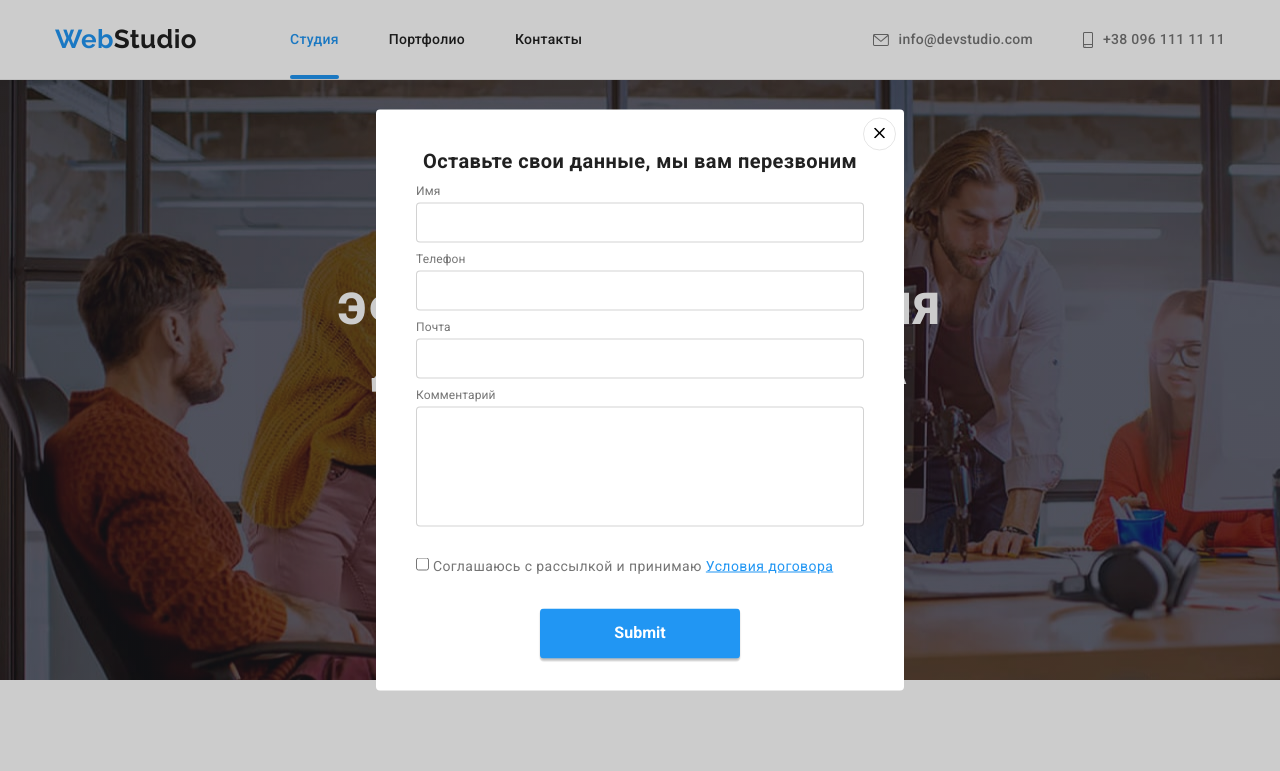
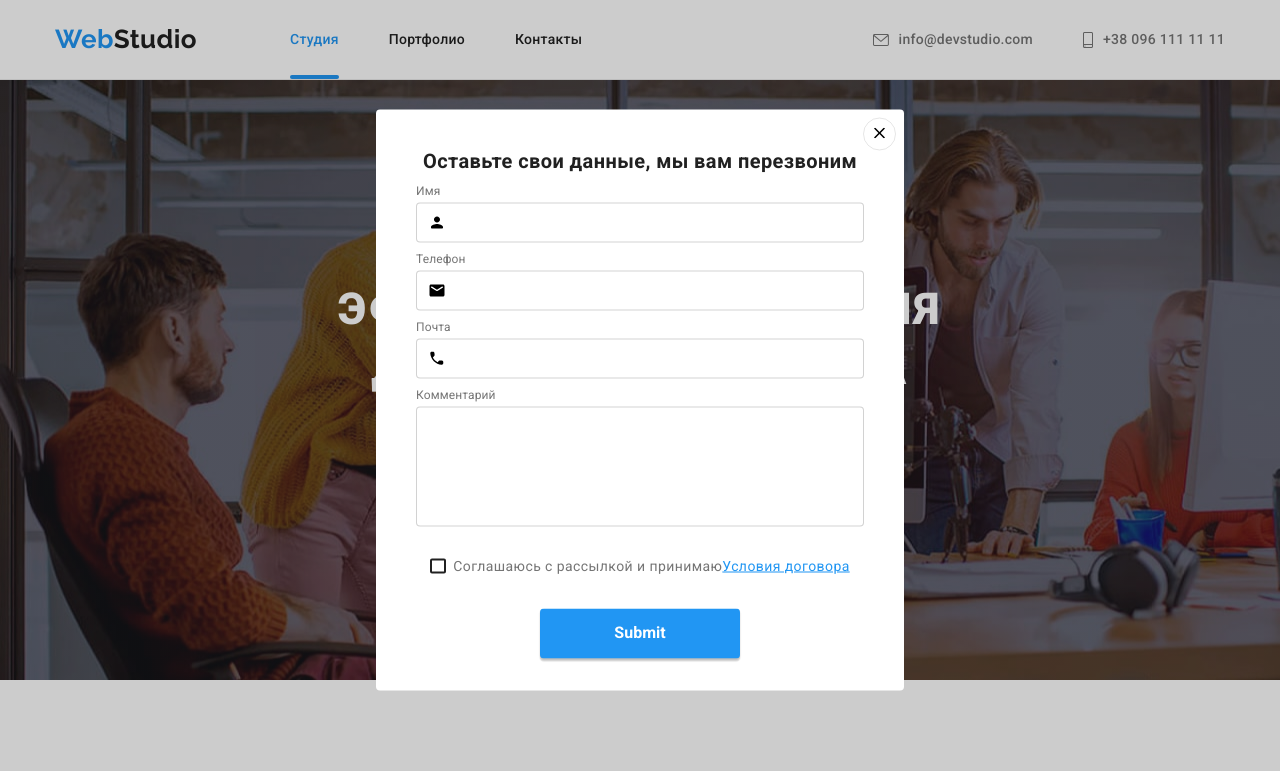
Before and after one commit to vvdiduh/goit-markup-hw-06, a plain HTML site: page index.html in a window 1280 px wide. Both pictures are taken after a click on the button "Заказать услугу". Shown: the top 771 px of the page. Drawn offline with nearby package versions, Linux system fonts and the light colour scheme.

Commit message:
add icon-form

```diff
--- a/css/styles.css
+++ b/css/styles.css
@@ -701,6 +701,11 @@ footer {
     background-color: transparent;
 }
 
+.close-modal:hover{
+    fill: var(--color-hover);
+    cursor: pointer;
+}
+
 .modal-title {
     font-style: normal;
     font-weight: 700;
@@ -719,6 +724,12 @@ footer {
     border-radius: 4px;
     display: block;
     margin-bottom: 10px;
+    padding-left: 35px;
+}
+
+.modal-imput:hover {
+    border-color: var(--color-hover);
+    cursor: pointer;
 }
 
 .modal-lable {
@@ -730,6 +741,20 @@ footer {
     margin-bottom: 4px;
 }
 
+.input-wrap {
+    position: relative;
+}
+
+.modal-icon {
+    position: absolute;
+    top: 50%;
+    transform: translateY(-50%);
+    left: 12px;
+}
+
+.modal-icon:hover{
+    fill: var(--color-hover);
+}
 .user-comment {
     width: 100%;
     height: 120px;
@@ -738,10 +763,41 @@ footer {
     resize: none;
 }
 
+.user-comment:hover {
+    border-color: var(--color-hover);
+    cursor: pointer;
+    padding: 12px 16px;
+}
+
 .contract-check {
-    display: block;
     margin-top: 20px;
     margin-bottom: 30px;
+    display: flex;
+    justify-content: center;
+    align-items: center;
+}
+
+.contract-check-text {
+    margin-right: 7px;
+    visibility: hidden;
+    position: absolute;
+}
+
+.contract-check::before {
+    content: '';
+    width: 16px;
+    height: 15px;
+    border: 2px solid var(--color-main-text);
+    border-radius: 2px;
+    margin-right: 7px;
+}
+
+.contract-check-text:checked + .contract-check::before {
+    background-color: var(--color-hover);
+    background-image: url(../image/cheked.svg);
+    border: none;
+    background-repeat: no-repeat;
+    background-position: center;
 }
 
 .contract {
@@ -762,7 +818,6 @@ footer {
     border-color: transparent;
     margin: 0 auto;
     display: block;
-    margin-bottom: 40px;
     font-weight: 700;
     font-size: 16px;
     line-height: 1.88;
--- a/index.html
+++ b/index.html
@@ -353,15 +353,30 @@
             <p class="modal-title">Оставьте свои данные, мы вам перезвоним</p>
             <form>
                 <label for="user-neme" class="modal-lable">Имя</label>
-                    <input type="text" class="modal-imput" name="user-neme" id="user-neme">
+                <div class="input-wrap">
+                    <input type="text" class="modal-imput" name="user-neme" placeholder="" id="user-neme">
+                    <svg class="modal-icon" width="18" height="18">
+                        <use href="./image/icon.svg#icon-person"></use>
+                    </svg>
+                </div>
                 <label for="user-tel" class="modal-lable">Телефон</label>
-                    <input type="tel" class="modal-imput" name="user-tel" id="user-tel">
+                <div class="input-wrap">
+                    <input type="tel" class="modal-imput" name="user-tel" placeholder="" id="user-tel">
+                    <svg class="modal-icon" width="18" height="18">
+                        <use href="./image/icon.svg#icon-email"></use>
+                    </svg>
+                </div>
                 <label for="user-email" class="modal-lable">Почта</label>
-                    <input type="email" class="modal-imput" name="user-email" id="user-email">
+                <div class="input-wrap">
+                    <input type="email" class="modal-imput" name="user-email" placeholder="" id="user-email">
+                    <svg class="modal-icon" width="18" height="18">
+                        <use href="./image/icon.svg#icon-phone"></use>
+                    </svg>
+                </div>
                 <label for="user-comment" class="modal-lable">Комментарий</label>
-                    <textarea class="user-comment" name="user-comment" id="user-comment"></textarea>
-                <label for="" class="contract-check">
-                    <input type="checkbox">
+                <textarea class="user-comment" name="user-comment" id="user-comment"></textarea>
+                    <input type="checkbox" id="contract-check" class="contract-check-text">
+                    <label for="contract-check" class="contract-check">
                     Соглашаюсь с рассылкой и принимаю <span class="contract">Условия договора</span>
                 </label>
                 <input type="submit" class="btn-form">
```
Also changed, not shown: image/cheked.svg (added), image/icon-svg/icon-email.svg (added), image/icon-svg/icon-person.svg (added), image/icon-svg/icon-phone.svg (added), image/icon-svg/icon.svg (added), image/icon.svg (added), 1 other file.
